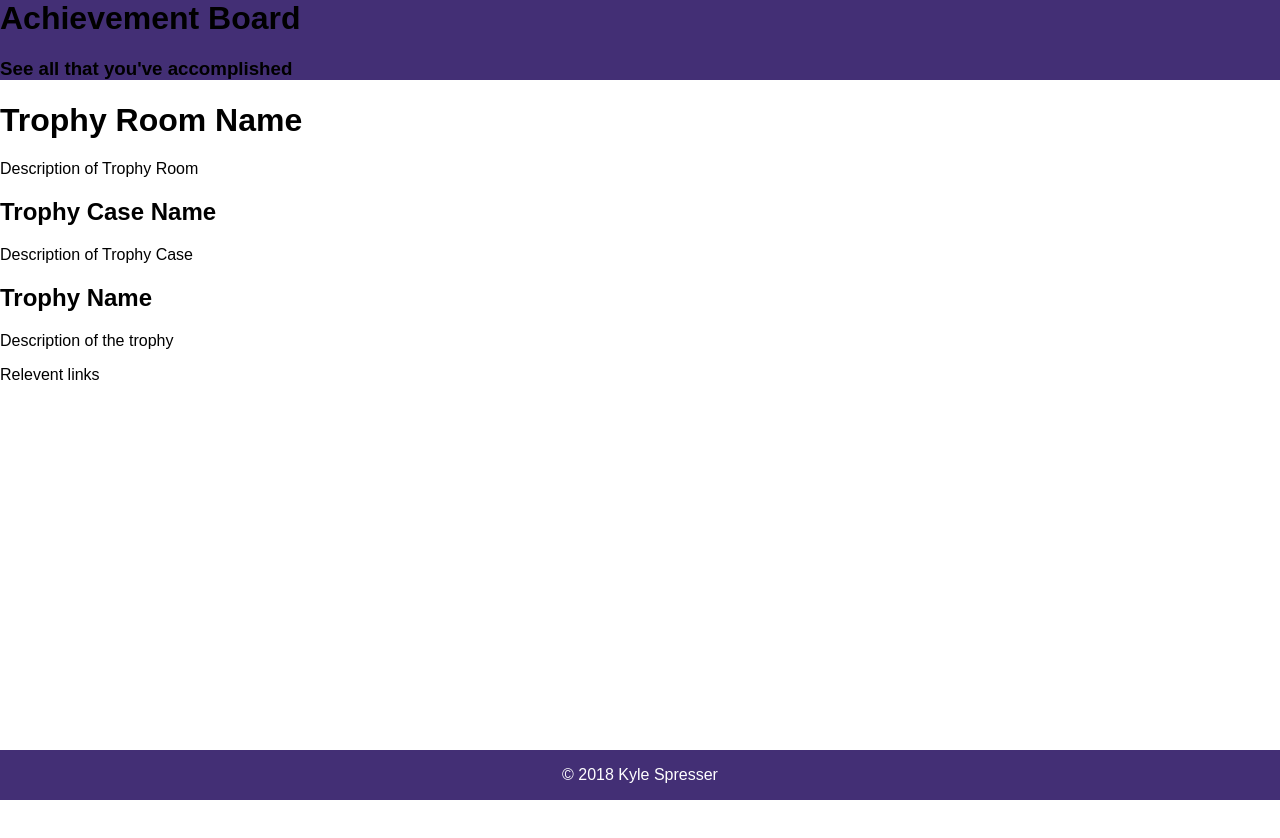
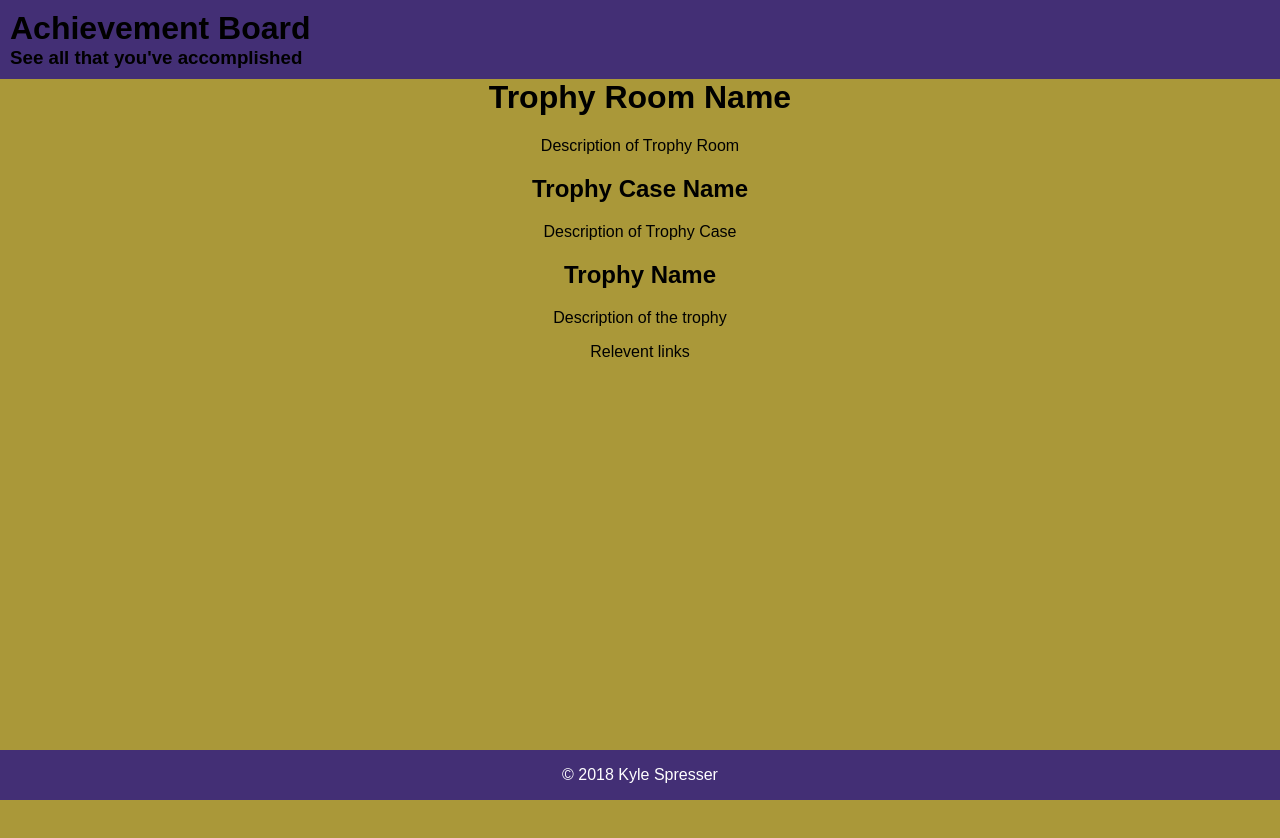
Before and after one commit to keyspress/achievement-app, a React (Create React App) app: page / in a window 1280 px wide. Shown: the top 838 px of the page. Before the commit the page ends 800 px from the top, so only its background shows below. Built offline with nearby package versions, Linux system fonts and the light colour scheme.

Commit message:
style TrophyRoom

```diff
--- a/src/components/Header.css
+++ b/src/components/Header.css
@@ -4,9 +4,11 @@ body {
 
 .header-container {
   background-color: rgba( 67, 47,117,1);
-  margin-top: 0;
+  margin: 0;
+  padding: 10px;
 }
 
 .header-content {
   margin-top: 0px;
+  margin-bottom: 0px;
 }
--- a/src/components/TrophyRoom.js
+++ b/src/components/TrophyRoom.js
@@ -1,11 +1,12 @@
 import React, { Component } from 'react';
 import { TrophyCase } from './TrophyCase';
+import './trophyRoom.css';
 
 class TrophyRoom extends Component {
   render() {
     return (
-      <div>
-        <h1>Trophy Room Name</h1>
+      <div className="trophy-room-container">
+        <h1 className="trophy-room-header">Trophy Room Name</h1>
         <p>Description of Trophy Room</p>
         <TrophyCase />
       </div>
--- /dev/null
+++ b/src/components/trophyRoom.css
@@ -0,0 +1,10 @@
+.trophy-room-container {
+  background-color: rgba(170,152, 57,1);
+  margin: 0;
+  height: 100%;
+  text-align: center
+}
+
+.trophy-room-header {
+  margin-top: 0;
+}
```
